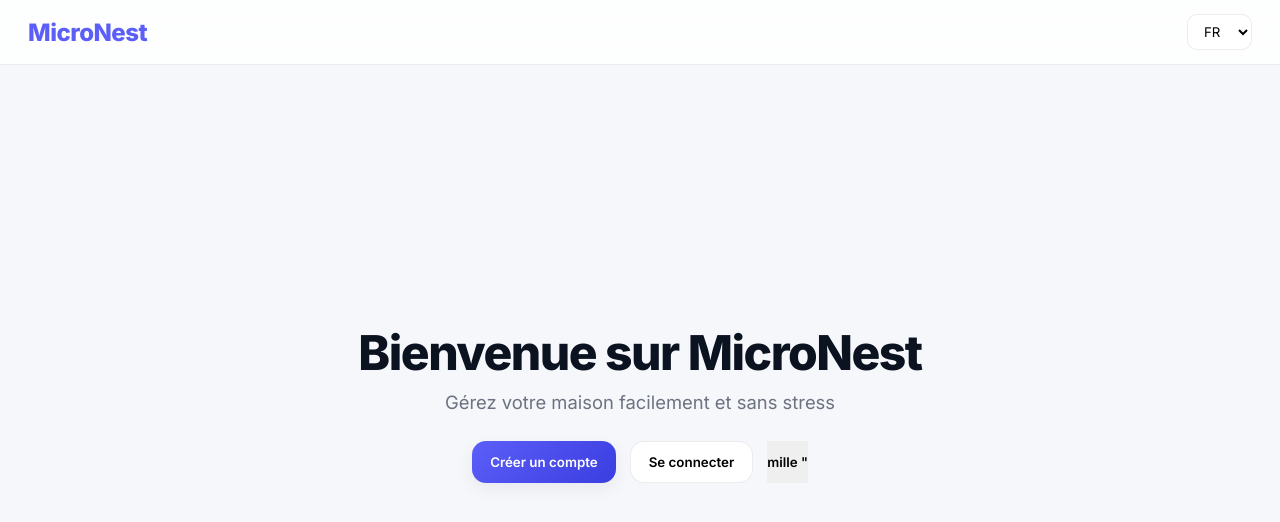
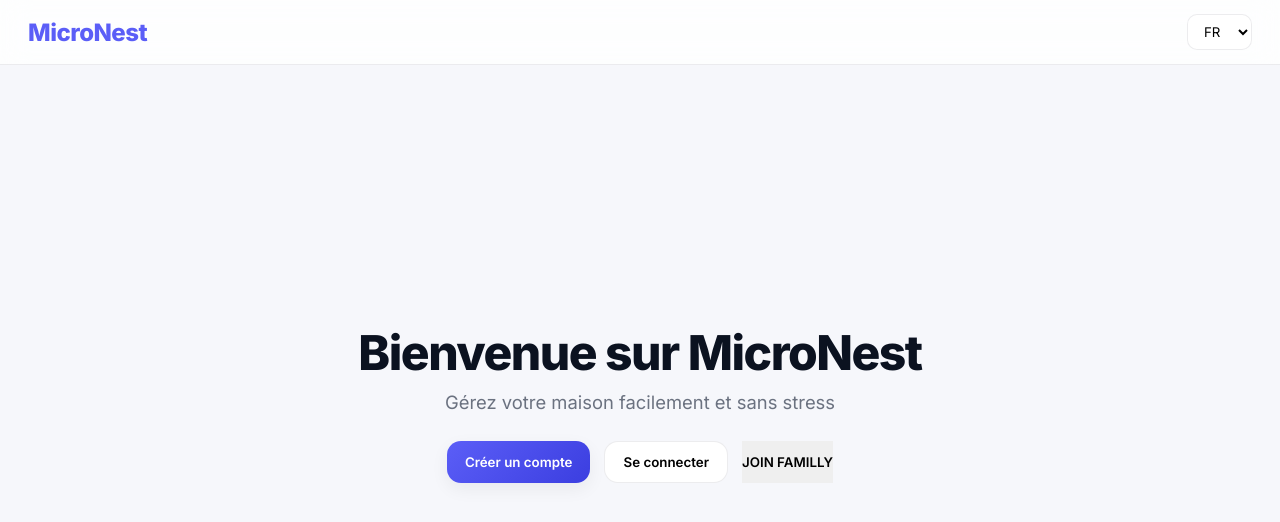
Before and after one commit to laza-stack/microNest, a plain HTML site: page index.html in a window 1280 px wide. Drawn offline with nearby package versions, Linux system fonts and the light colour scheme.

Commit message:
Update index.html

```diff
--- a/index.html
+++ b/index.html
@@ -28,7 +28,7 @@
         <button id="openRegisterBtn" class="btn-primary" data-i18n="btn_register"></button>
         <button id="openLoginBtn" class="btn-secondary" data-i18n="btn_login"></button>
         <!-- AJOUTER CE BOUTON -->
-<button id="joinFamilyBtn">mille "</button>
+<button id="joinFamilyBtn"> JOIN FAMILLY</button>
     </div>
 </main>
 
```
